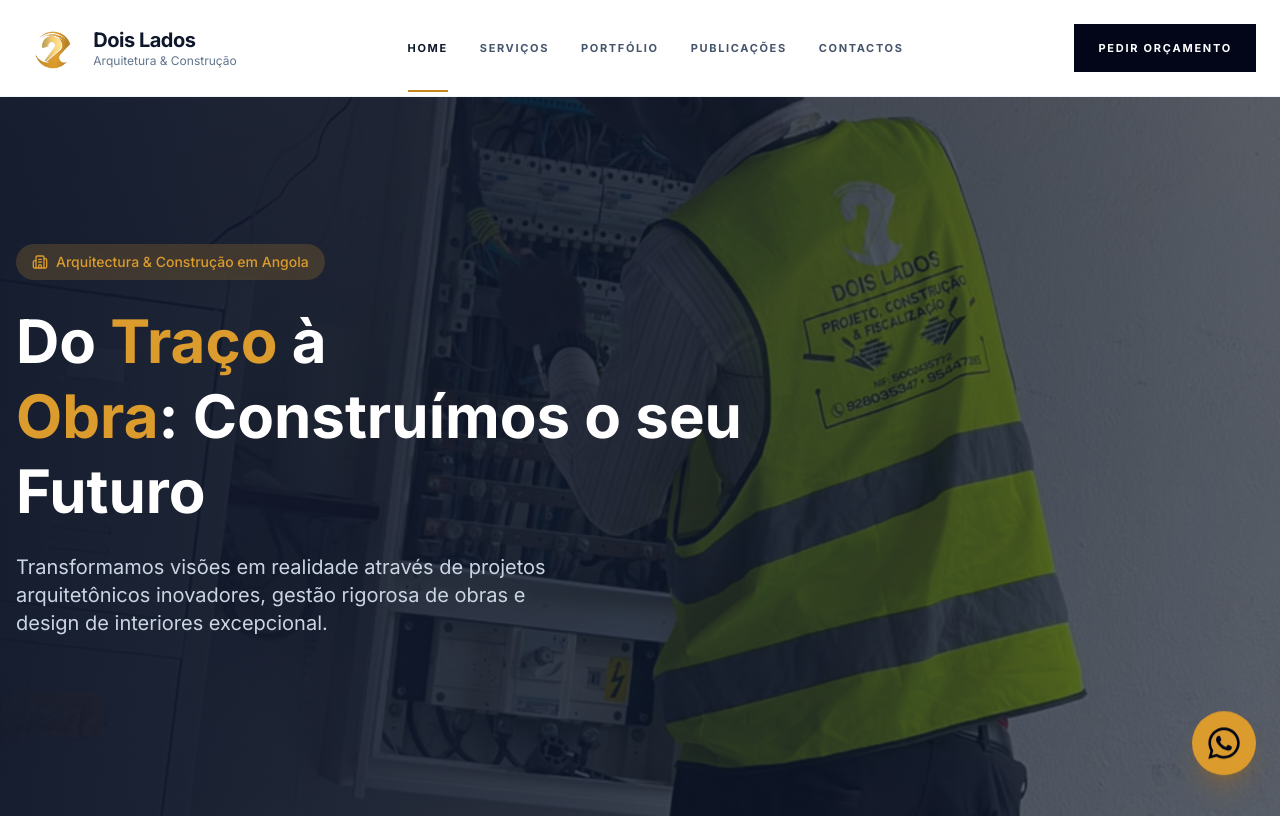
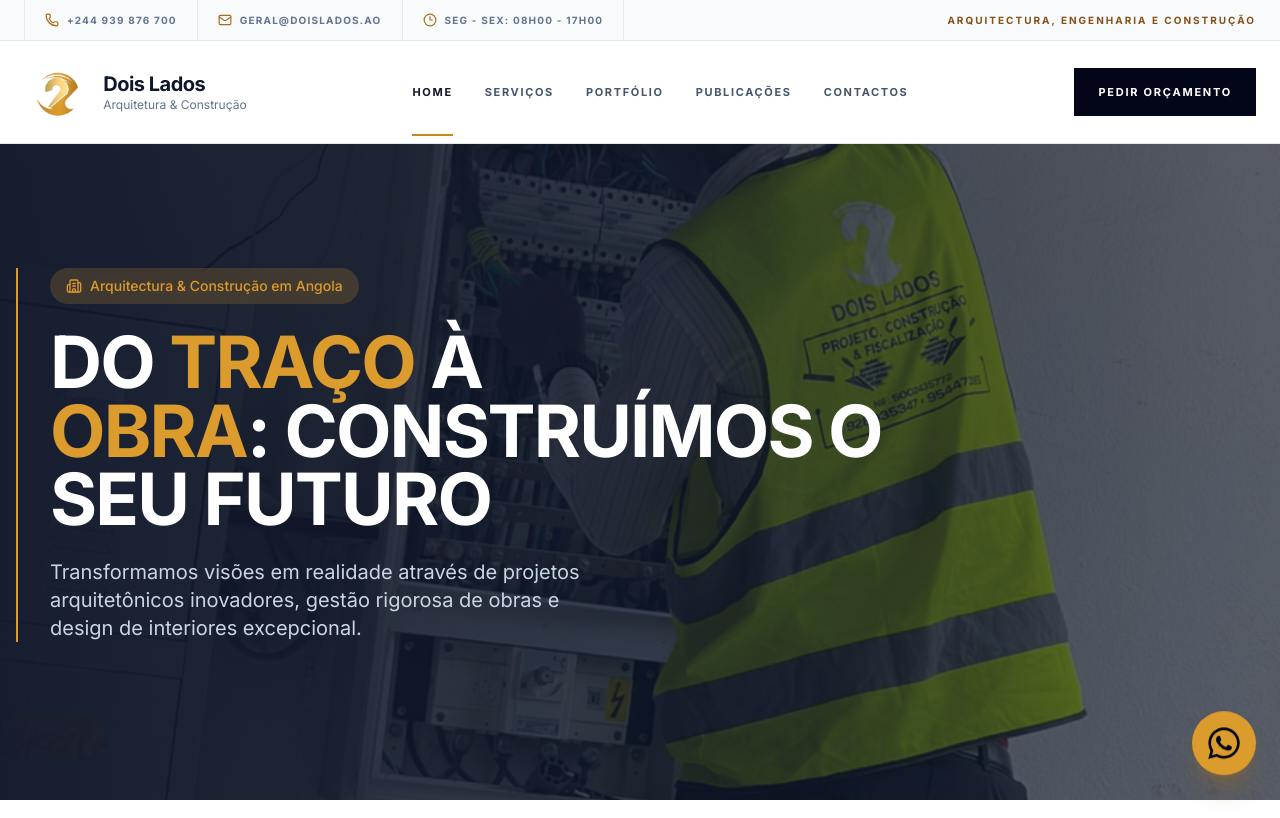
Before and after one commit to Nelsonbambi04/2lados-, a React (Vite) app: page / in a window 1280 px wide. Shown: the top 818 px of the page. Built offline with nearby package versions, Linux system fonts and the light colour scheme.

Commit message:
MELHORACAO

```diff
--- a/src/components/Layout/Header.tsx
+++ b/src/components/Layout/Header.tsx
@@ -1,6 +1,6 @@
 import { useState, useEffect } from 'react';
 import { Link, useLocation } from 'react-router-dom';
-import { Menu, X, Phone, MapPin } from 'lucide-react';
+import { Menu, X, Phone, MapPin, Mail, Clock3 } from 'lucide-react';
 import { navLinks, contactInfo } from '../../data/mockData';
 import logo from '../../assets/dois-lados-logo.png';
 
@@ -44,23 +44,33 @@ export default function Header() {
 
   return (
     <>
-      {/* Header Principal */}
+      {/* Cabeçalho institucional */}
       <header
         className={`fixed top-0 left-0 right-0 z-50 transition-all duration-300 ${
           isScrolled
-            ? 'border-b border-slate-200 bg-white/95 backdrop-blur-md shadow-sm'
-            : 'border-b border-slate-100 bg-white/95 backdrop-blur-sm'
+            ? 'border-b border-slate-200 bg-white/95 shadow-md backdrop-blur-md'
+            : 'border-b border-slate-200 bg-white'
         }`}
       >
-        {/* NavegaÃ§Ã£o Principal */}
+        <div className="hidden border-b border-slate-200 bg-slate-50 lg:block">
+          <div className="container mx-auto flex h-10 max-w-7xl items-center justify-between px-6 text-[10px] font-bold uppercase tracking-[0.12em] text-slate-500">
+            <div className="flex h-full items-center">
+              <a href={`tel:${contactInfo.phone.replace(/\s/g, '')}`} className="flex h-full items-center gap-2 border-x border-slate-200 px-5 hover:text-yellow-700"><Phone className="h-3.5 w-3.5 text-yellow-600" />{contactInfo.phone}</a>
+              <a href={`mailto:${contactInfo.email}`} className="flex h-full items-center gap-2 border-r border-slate-200 px-5 hover:text-yellow-700"><Mail className="h-3.5 w-3.5 text-yellow-600" />{contactInfo.email}</a>
+              <span className="flex h-full items-center gap-2 border-r border-slate-200 px-5"><Clock3 className="h-3.5 w-3.5 text-yellow-600" />Seg - Sex: 08h00 - 17h00</span>
+            </div>
+            <span className="text-[10px] font-extrabold tracking-[0.2em] text-yellow-700">ARQUITECTURA, ENGENHARIA E CONSTRUÇÃO</span>
+          </div>
+        </div>
+        {/* Navegação Principal */}
         <div className="container mx-auto max-w-7xl px-4 sm:px-6">
-          <div className="flex h-20 items-center justify-between md:h-24">
+          <div className="flex h-20 items-center justify-between lg:h-[102px]">
             {/* Logo */}
             <Link to="/" className="flex min-w-0 items-center gap-2.5 group">
               <img
                 src={logo}
                 alt="Dois Lados"
-                className="h-10 w-auto flex-shrink-0 object-contain sm:h-12"
+                className="h-12 w-auto flex-shrink-0 object-contain sm:h-14"
               />
               <div className="min-w-0 leading-none">
                 <span className="block truncate text-base font-bold leading-tight tracking-tight text-slate-900 sm:text-xl">Dois Lados</span>
@@ -203,7 +213,7 @@ export default function Header() {
       )}
 
       {/* Spacer para compensar header fixo */}
-      <div className="h-20 md:h-24" />
+      <div className="h-20 lg:h-[142px]" />
     </>
   );
 }
--- a/src/pages/Home.tsx
+++ b/src/pages/Home.tsx
@@ -12,6 +12,11 @@ import MediaImage from '../components/MediaImage';
 
 export default function Home() {
   const featuredProjects = localPortfolioProjects;
+  const videoCovers = [
+    "/projetos/dois-lados/fachada-em-execucao.jpeg",
+    "/projetos/dois-lados/laje-fiscalizacao.jpeg",
+    "/projetos/dois-lados/instalacao-eletrica.jpeg",
+  ];
 
   return (
     <main className="min-h-screen">
@@ -19,7 +24,7 @@ export default function Home() {
           HERO SECTION
           Imagem de fundo + Título impactante + CTA
           ============================================ */}
-      <section className="relative flex min-h-[calc(100vh-4rem)] items-center py-16 sm:min-h-[calc(100vh-5rem)] lg:min-h-[90vh]">
+      <section className="relative flex min-h-[calc(100vh-4rem)] items-center py-16 sm:min-h-[calc(100vh-5rem)] lg:min-h-[calc(100vh-142px)]">
         {/* Background Slideshow */}
         <div className="absolute inset-0 overflow-hidden bg-slate-900">
           <MediaImage
@@ -35,7 +40,7 @@ export default function Home() {
 
         {/* Conteúdo Hero */}
         <div className="container mx-auto px-4 relative z-10">
-          <div className="max-w-3xl">
+          <div className="max-w-4xl border-l-2 border-yellow-400 pl-5 sm:pl-8">
             {/* Badge */}
             <div className="mb-5 inline-flex max-w-full items-center gap-2 rounded-full bg-yellow-400/20 px-3 py-2 text-sm font-medium text-yellow-400 backdrop-blur-sm sm:mb-6 sm:px-4">
               <Building2 className="w-4 h-4" />
@@ -43,7 +48,7 @@ export default function Home() {
             </div>
 
             {/* Título Principal */}
-            <h1 className="mb-5 text-3xl font-bold leading-tight text-white sm:text-4xl md:mb-6 md:text-5xl lg:text-6xl">
+            <h1 className="mb-5 text-4xl font-black uppercase leading-[0.95] tracking-tight text-white sm:text-5xl md:mb-6 md:text-6xl lg:text-7xl">
               Do <span className="text-yellow-400">Traço</span> à <br />
               <span className="text-yellow-400">Obra</span>: Construímos o seu Futuro
             </h1>
@@ -230,7 +235,7 @@ export default function Home() {
           <div className="grid gap-6 md:grid-cols-3">
             {realProjectMedia.videos.map((video, index) => (
               <div key={video} className="overflow-hidden rounded-2xl border border-white/10 bg-slate-900 shadow-xl">
-                <video className="aspect-[9/16] w-full bg-black object-cover" controls preload="none" playsInline poster="/projetos/dois-lados/fachada-em-execucao.jpeg" aria-label={`Vídeo de progresso de obra ${index + 1}`}>
+                <video className="aspect-[9/16] w-full bg-black object-cover" controls preload="none" playsInline poster={videoCovers[index]} aria-label={`Vídeo de progresso de obra ${index + 1}`}>
                   <source src={video} type="video/mp4" />
                   O seu navegador não suporta vídeo HTML5.
                 </video>
```
Also changed, not shown: 1 other file (tests, documents, lock files or other folders).
